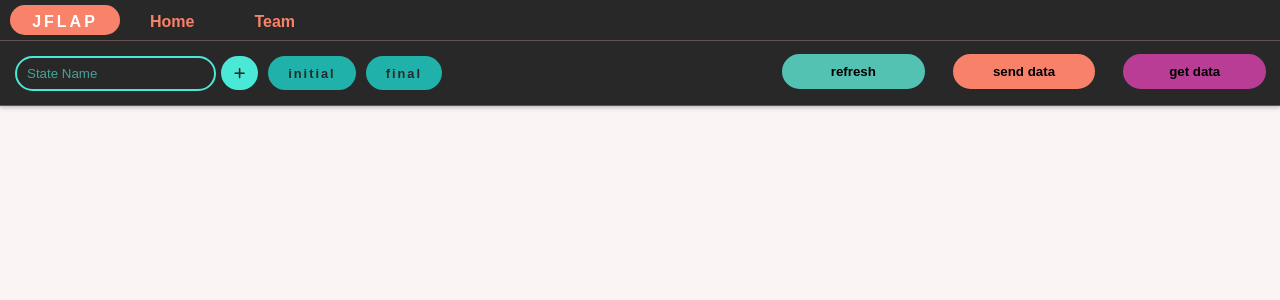
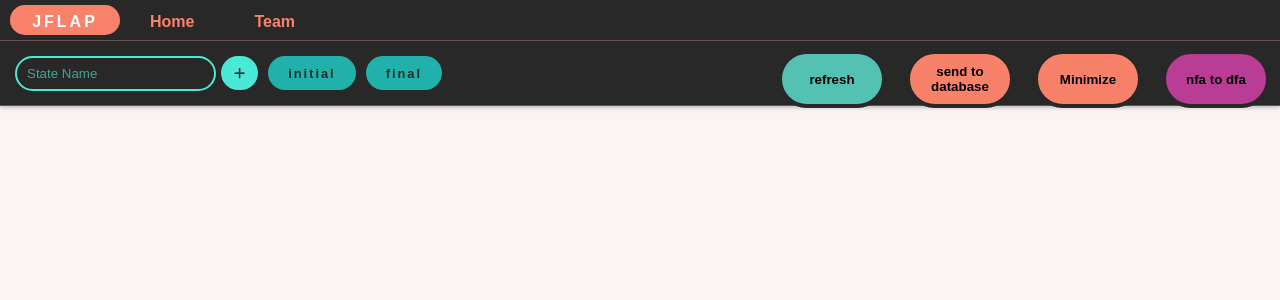
Before and after one commit to MahsaHesamifar/JFLAP-Project, a React (Create React App) app: page / in a window 1280 px wide. Shown: the top 300 px of the page. Built offline with nearby package versions, Linux system fonts and the light colour scheme.

Commit message:
adding minimize option

```diff
--- a/src/Components/DiagramApp/Output/index.jsx
+++ b/src/Components/DiagramApp/Output/index.jsx
@@ -18,7 +18,7 @@ const Output = ({ dfaAutomataState, showOutput }) => {
   // }, [dfaAutomataState]);
   const convertToObj = () => {
     console.log("haha");
-    // console.log(JSON.parse(dfaAutomataState).dfaAutomata.alphabet);
+    // console.log(JSON.parse(dfaAutomataState));
     // alphabet = JSON.parse(dfaAutomataState).dfaAutomata.alphabet;
     // setAlphabet(JSON.parse(dfaAutomataState).dfaAutomata.alphabet);
     // finalStates = JSON.parse(dfaAutomataState).dfaAutomata.finalStates;
--- a/src/Components/DiagramApp/State/index.jsx
+++ b/src/Components/DiagramApp/State/index.jsx
@@ -45,10 +45,6 @@ const State = ({
           ref={stateRef}
           onDragOver={e => e.preventDefault()}
           onDrop={e => {
-            if (e.dataTransfer.getData("arrow") === stateId) {
-              // the start and end are the same state
-              console.log(e.dataTransfer.getData("arrow"), stateId);
-            } else {
             const refs = {
               id: arrows.length,
               start: e.dataTransfer.getData("arrow"),
@@ -56,7 +52,6 @@ const State = ({
               end: stateId,
             };
             addArrow(refs);
-            }
           }}
         >
           <div className={state.initial ? "is-initial" : "not-initial"}></div>
--- a/src/Components/DiagramApp/index.jsx
+++ b/src/Components/DiagramApp/index.jsx
@@ -148,6 +148,30 @@ const DiagramApp = () => {
     };
     ajax.send(JSON.stringify(automata));
   };
+  const minimize = async () => {
+    // try {
+    let ajax1 = new XMLHttpRequest();
+    //get json
+    ajax1.open("GET", "http://localhost:8000/automata/minimize");
+    ajax1.onreadystatechange = function () {
+      if (this.readyState === XMLHttpRequest.DONE) {
+        if (this.status === 200) {
+          console.log(this.responseText); //print json on console
+
+          // setDfaAutomataState(this.responseText);
+
+          // dfaAutomataState = JSON.parse(this.responseText).dfaAutomata;
+        } else if (this.status === 404) {
+          console.log("not found"); //if can not found json
+        }
+      }
+    };
+    ajax1.send();
+    setShowOutput(true);
+    // } catch (error) {
+    //   console.log(error);
+    // }
+  };
   const getfromDatabase = async () => {
     // try {
     let ajax1 = new XMLHttpRequest();
@@ -196,10 +220,13 @@ const DiagramApp = () => {
           refresh
         </button>
         <button className="connect-database-btn" onClick={connectToDatabase}>
-          send data
+          send to database
+        </button>
+        <button className="connect-database-btn" onClick={minimize}>
+          Minimize
         </button>
         <button className="get-btn" onClick={getfromDatabase}>
-          get data
+          nfa to dfa
         </button>
       </div>
       {console.log(showOutput)}
--- a/src/Styles/StateList.scss
+++ b/src/Styles/StateList.scss
@@ -7,6 +7,7 @@
     background: none;
     border: none;
     width: 50px;
+    padding-bottom: 20px;
   }
 }
 .connect-states {
```
Also changed, not shown: 1 other file (tests, documents, lock files or other folders). Lines whose indentation alone changed are shown as unchanged.
